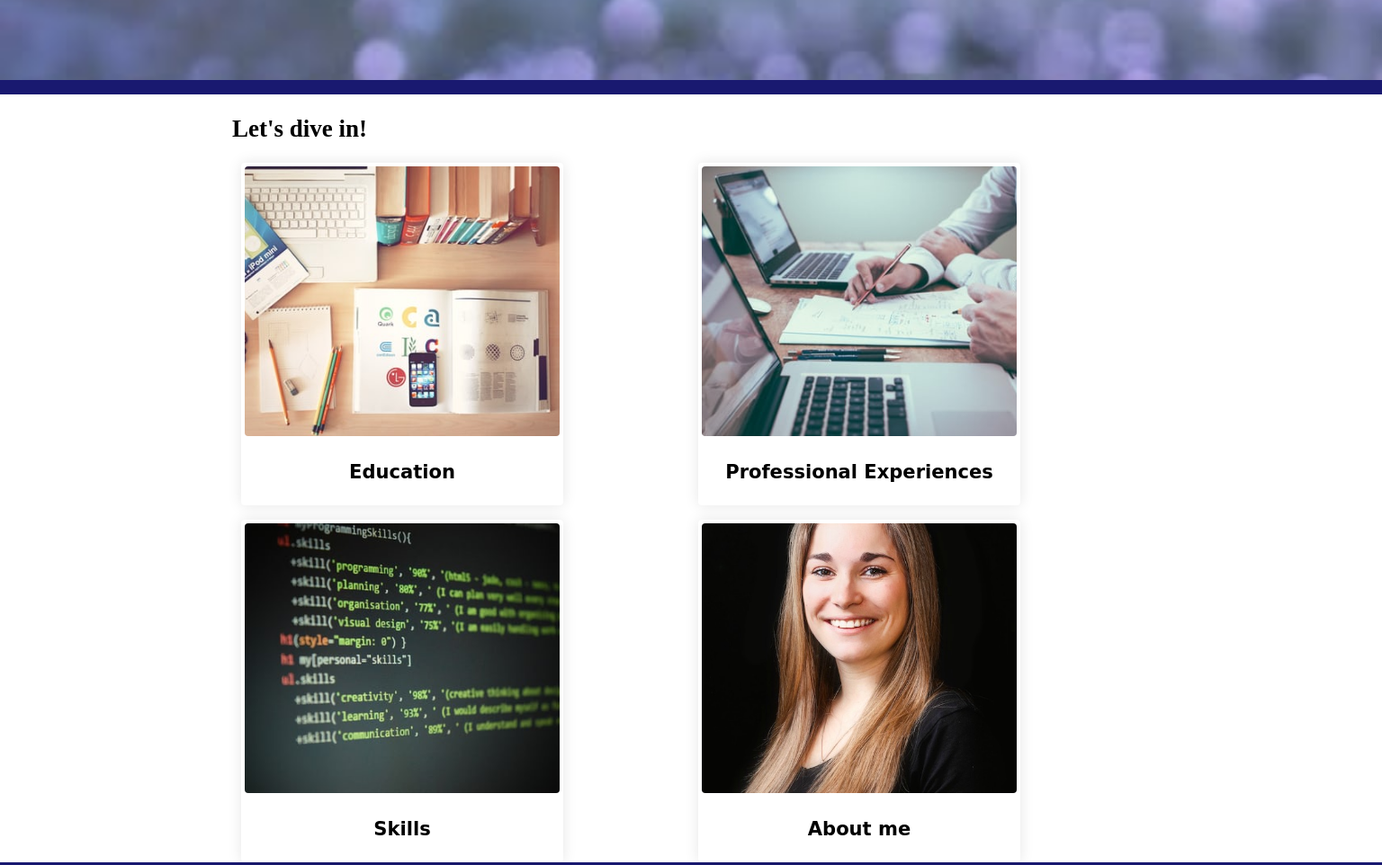
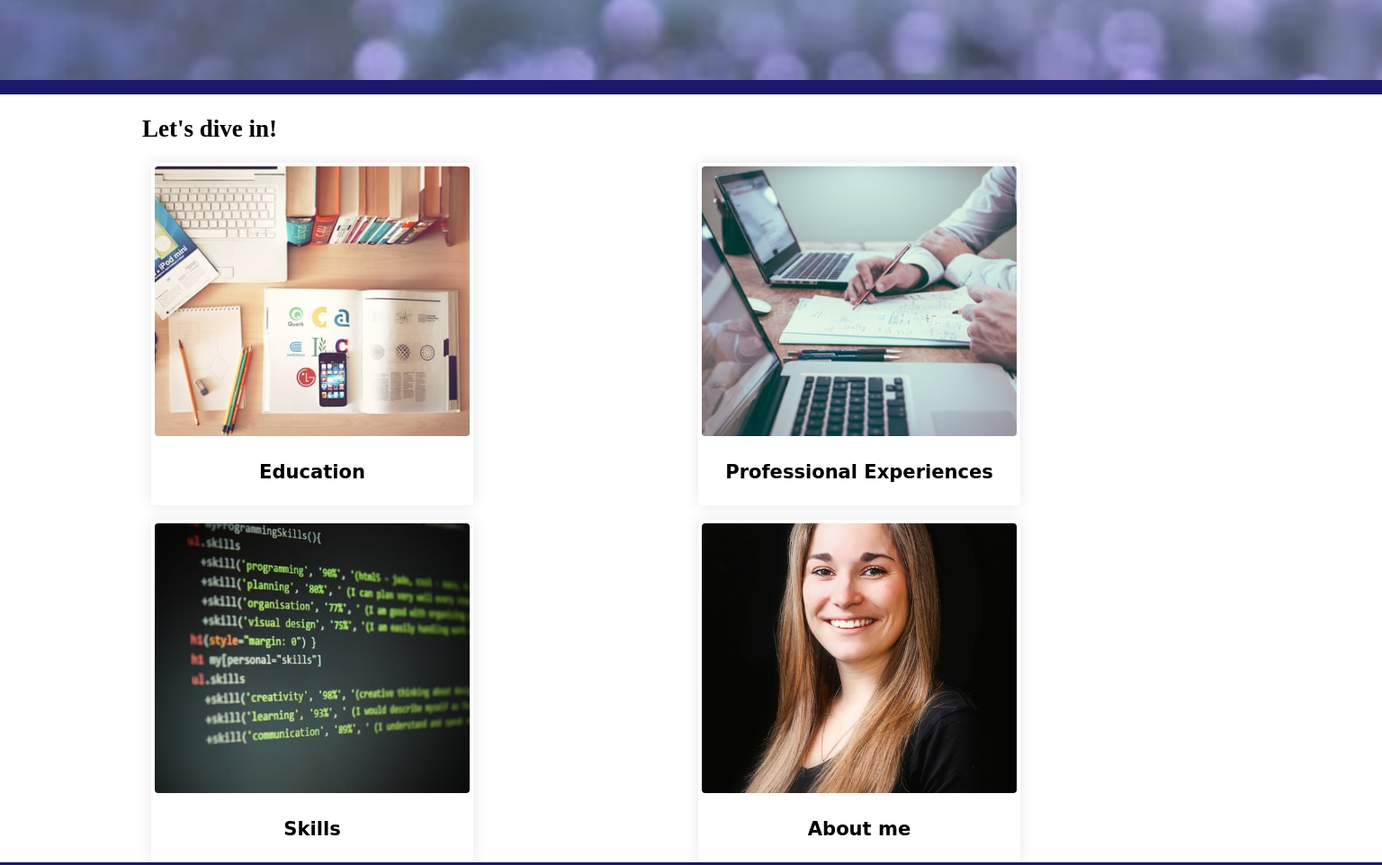
Before and after one commit to ElodieFour/Resume-Elodie-Four, a plain HTML site: page index.html in a window 1536 px wide. Shown: the part 325-1287 px from the top of the page at 90% size. Drawn offline with nearby package versions, Linux system fonts and the light colour scheme; a web font is replaced by a local one.

Commit message:
Add files via upload

```diff
--- a/style.css
+++ b/style.css
@@ -221,6 +221,12 @@ margin: auto;
 @media (min-width: 1200px) {
 .container {
     width: 1000px;
+  }
+}
+
+@media (min-width: 1400px) {
+.container {
+    width: 1200px;
   }
 }
 
```
